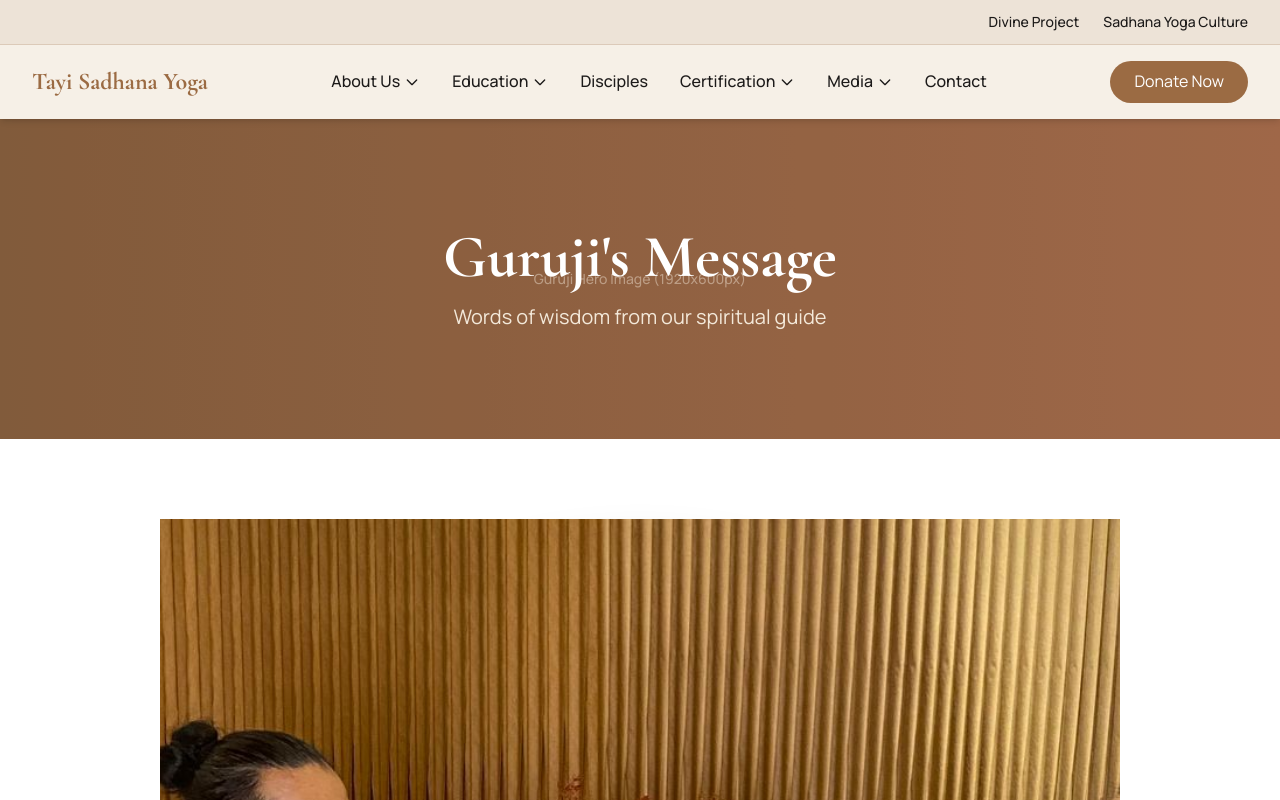
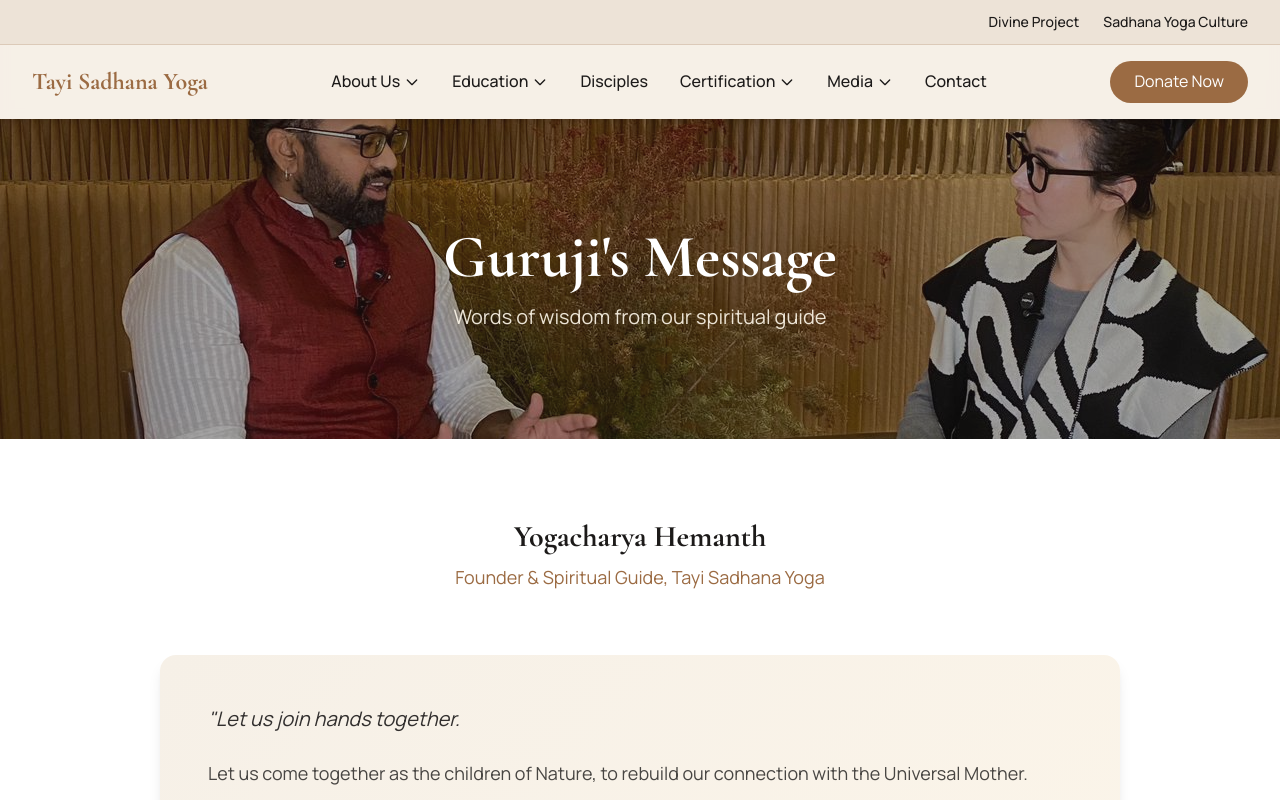
Before and after one commit to vedahametam/tayi-yoga, a React (Vite) app: page /about/guruji-message in a window 1280 px wide. Shown: the top 800 px of the page. Built offline with nearby package versions, Linux system fonts and the light colour scheme.

Commit message:
Move Guruji portrait into Hero banner as background image

```diff
--- a/src/react-app/components/PageHero.tsx
+++ b/src/react-app/components/PageHero.tsx
@@ -2,10 +2,11 @@ interface PageHeroProps {
   title: string;
   subtitle?: string;
   imagePlaceholder?: string;
+  imageSrc?: string;
   height?: 'small' | 'medium' | 'large';
 }
 
-export default function PageHero({ title, subtitle, imagePlaceholder = 'Hero Image', height = 'medium' }: PageHeroProps) {
+export default function PageHero({ title, subtitle, imagePlaceholder = 'Hero Image', imageSrc, height = 'medium' }: PageHeroProps) {
   const heightClasses = {
     small: 'h-48 md:h-64',
     medium: 'h-64 md:h-80',
@@ -14,10 +15,17 @@ export default function PageHero({ title, subtitle, imagePlaceholder = 'Hero Ima
 
   return (
     <div className={`relative ${heightClasses[height]} bg-gradient-to-r from-earth to-clay overflow-hidden`}>
-      {/* Placeholder for background image */}
-      <div className="absolute inset-0 bg-ink/20 flex items-center justify-center">
-        <span className="text-mist/40 text-sm font-medium">{imagePlaceholder} (1920x600px)</span>
-      </div>
+      {/* Background image or placeholder */}
+      {imageSrc ? (
+        <div className="absolute inset-0">
+          <img src={imageSrc} alt={imagePlaceholder} className="w-full h-full object-cover" />
+          <div className="absolute inset-0 bg-ink/40"></div>
+        </div>
+      ) : (
+        <div className="absolute inset-0 bg-ink/20 flex items-center justify-center">
+          <span className="text-mist/40 text-sm font-medium">{imagePlaceholder} (1920x600px)</span>
+        </div>
+      )}
 
       {/* Content */}
       <div className="relative h-full max-w-7xl mx-auto px-4 sm:px-6 lg:px-8 flex flex-col justify-center items-center text-center">
--- a/src/react-app/pages/about/GurujiMessage.tsx
+++ b/src/react-app/pages/about/GurujiMessage.tsx
@@ -7,14 +7,13 @@ export default function GurujiMessage() {
       <PageHero
         title="Guruji's Message"
         subtitle="Words of wisdom from our spiritual guide"
-        imagePlaceholder="Guruji Hero Image"
+        imageSrc="/images/general/hv_7.jpeg"
         height="medium"
       />
 
       <section className="py-20 bg-white">
         <div className="max-w-5xl mx-auto px-4 sm:px-6 lg:px-8">
           <div className="text-center mb-16">
-            <ImagePlaceholder width={300} height={300} src="/images/general/hv_7.jpeg" text="Guruji Portrait" className="rounded-full mx-auto mb-6 shadow-2xl object-contain bg-sand/30" />
             <h2 className="text-3xl font-serif font-bold text-ink mb-2">
               Yogacharya Hemanth
             </h2>
```
